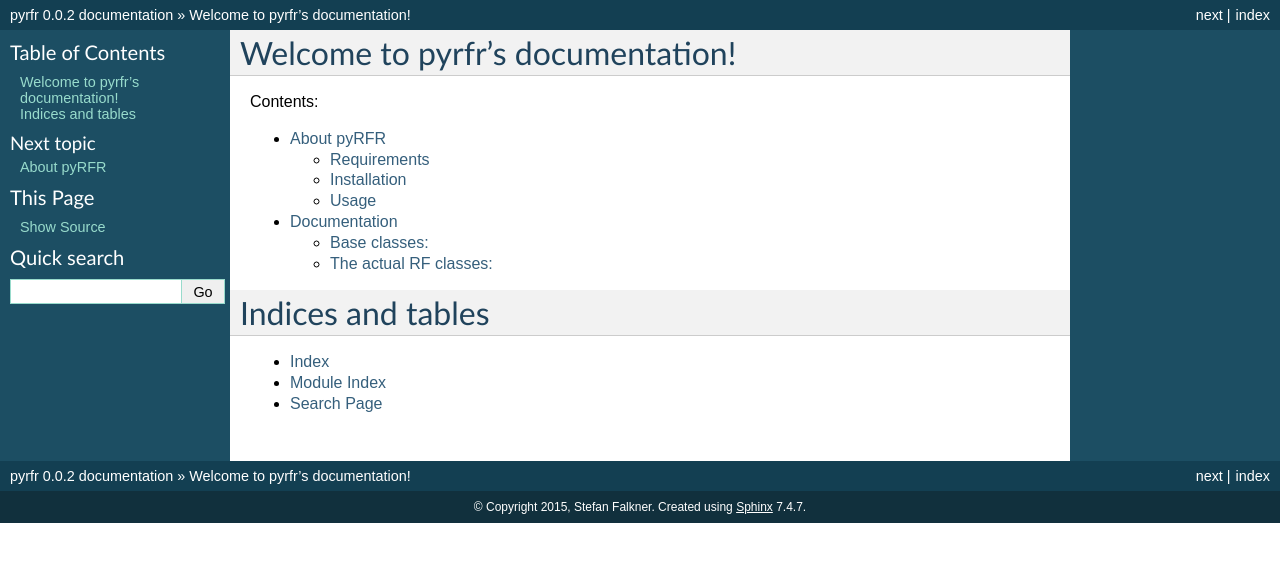
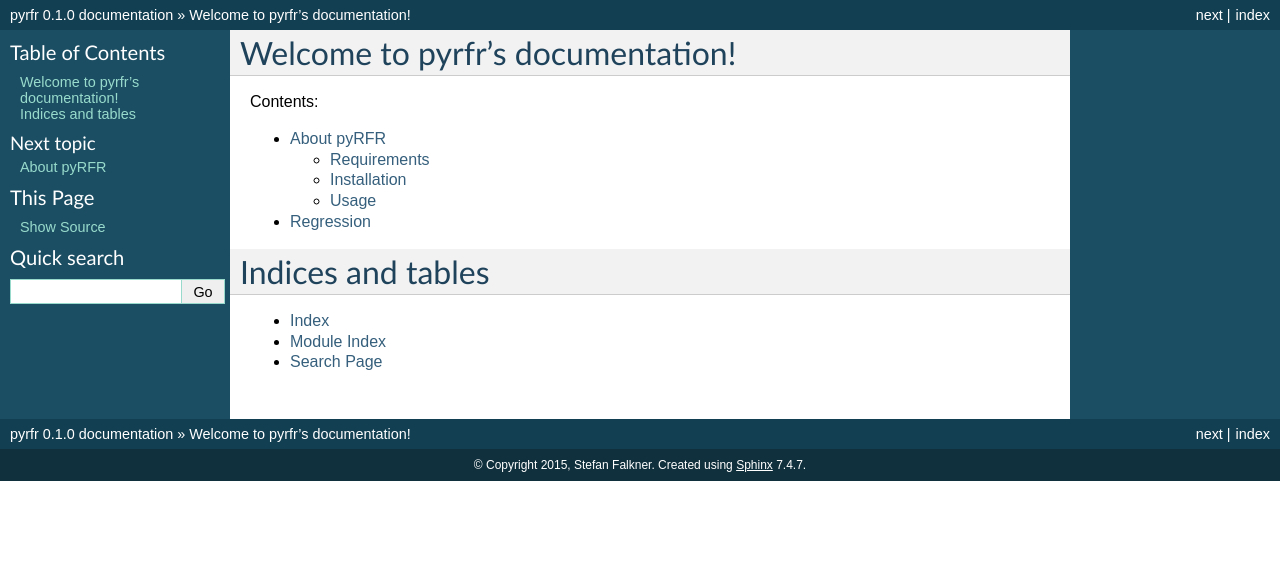
Before and after one commit to automl/random_forest_run, a Sphinx documentation site: the page built from documentation/index.rst, in a window 1280 px wide. Shown: the top 562 px of the page. Built offline with Sphinx 7.4.7, drawn with Linux system fonts in a browser that asks for light colours; formulas are drawn with MathJax 3.

Commit message:
newest version

```diff
--- a/documentation/conf.py
+++ b/documentation/conf.py
@@ -14,6 +14,7 @@
 
 import sys
 import os
+#import pkg_resources
 
 # If extensions (or modules to document with autodoc) are in another directory,
 # add these directories to sys.path here. If the directory is relative to the
@@ -71,9 +72,11 @@
 # built documents.
 #
 # The short X.Y version.
-version = '0.0.2'
+version = '0.1.0'
 # The full version, including alpha/beta/rc tags.
-release = '0.0.2'
+release = version
+
+
 
 # The language for content autogenerated by Sphinx. Refer to documentation
 # for a list of supported languages.
```
Also changed, not shown: documentation/regression.rst (+4 -28 lines), 1 other file.
